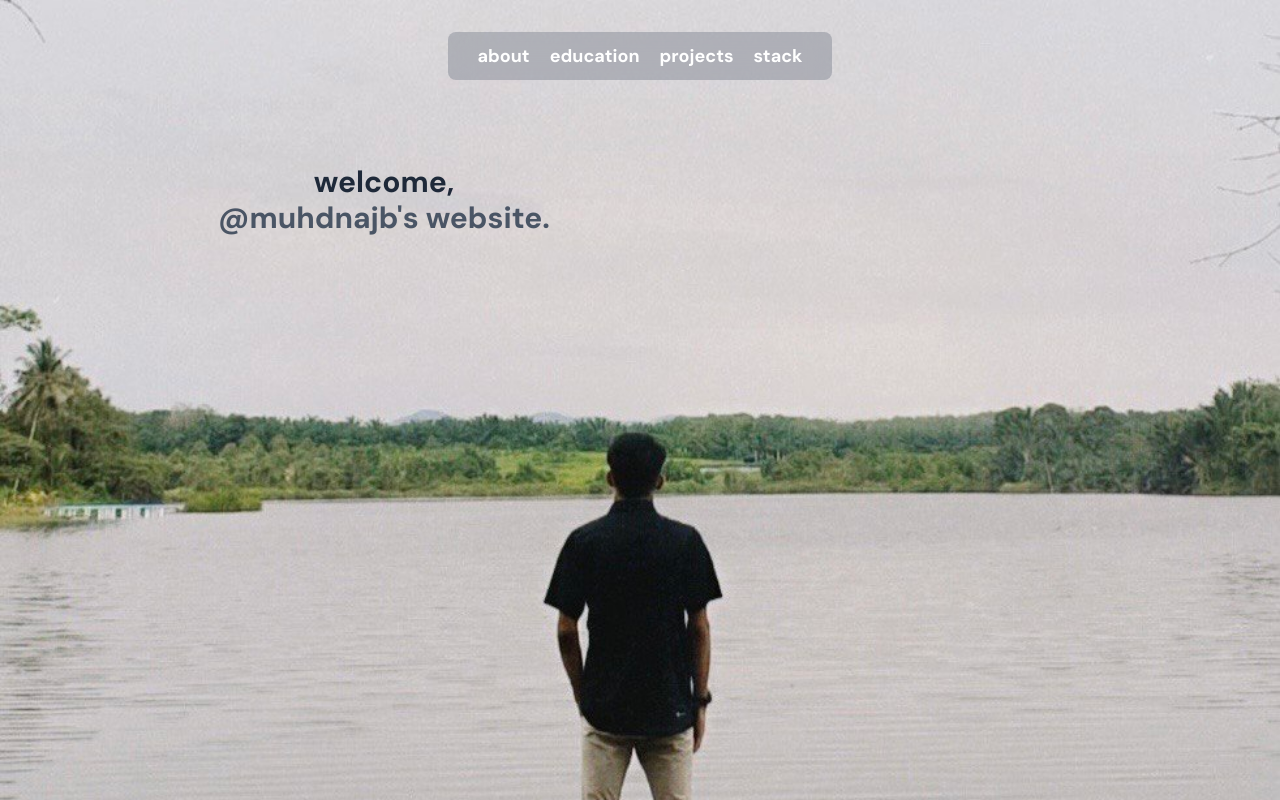
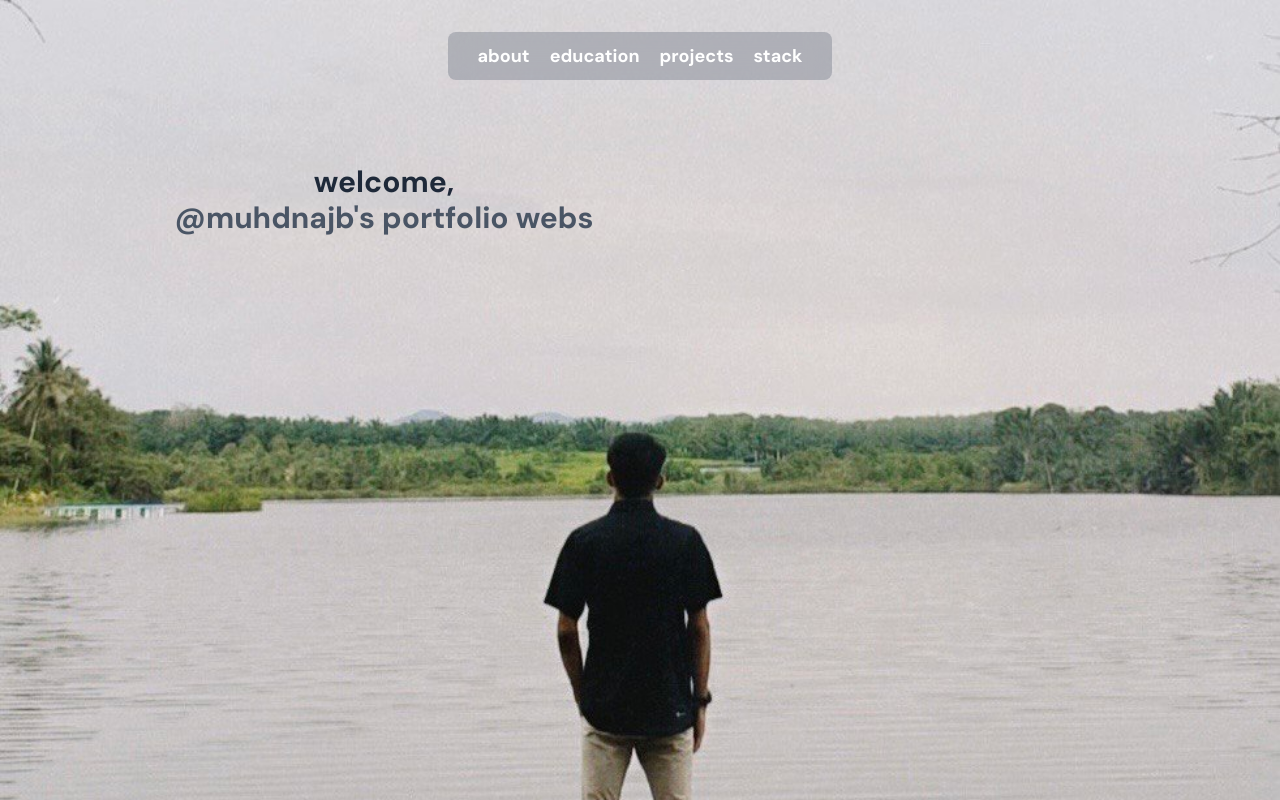
Before and after one commit to muhdnajb/portfolio, a Vue app: page / in a window 1280 px wide. Shown: the top 800 px of the page. Built offline with nearby package versions, Linux system fonts and the light colour scheme; a web font is replaced by a local one.

Commit message:
Update Home.vue

```diff
--- a/src/views/Home.vue
+++ b/src/views/Home.vue
@@ -16,7 +16,7 @@ const aboutRef = ref(null);
 const educationRef = ref(null);
 const projectsRef = ref(null);
 const stackRef = ref(null);
-const text = "@muhdnajb's website.";
+const text = "@muhdnajb's portfolio website.";
 const displayedText = ref("");
 const currentTime = ref(moment().format("Do MMMM YYYY, h:mm:ss a"));
 
```
